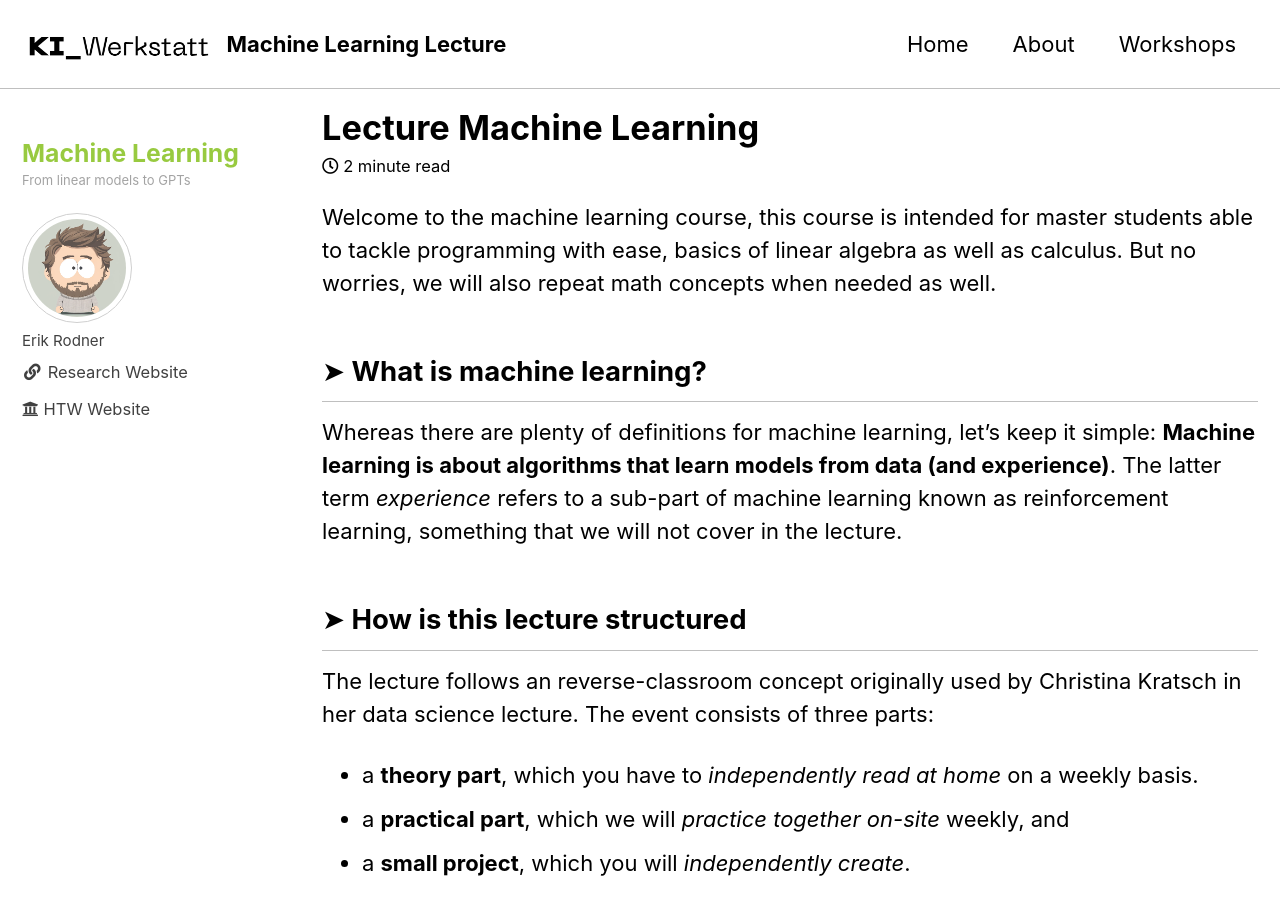
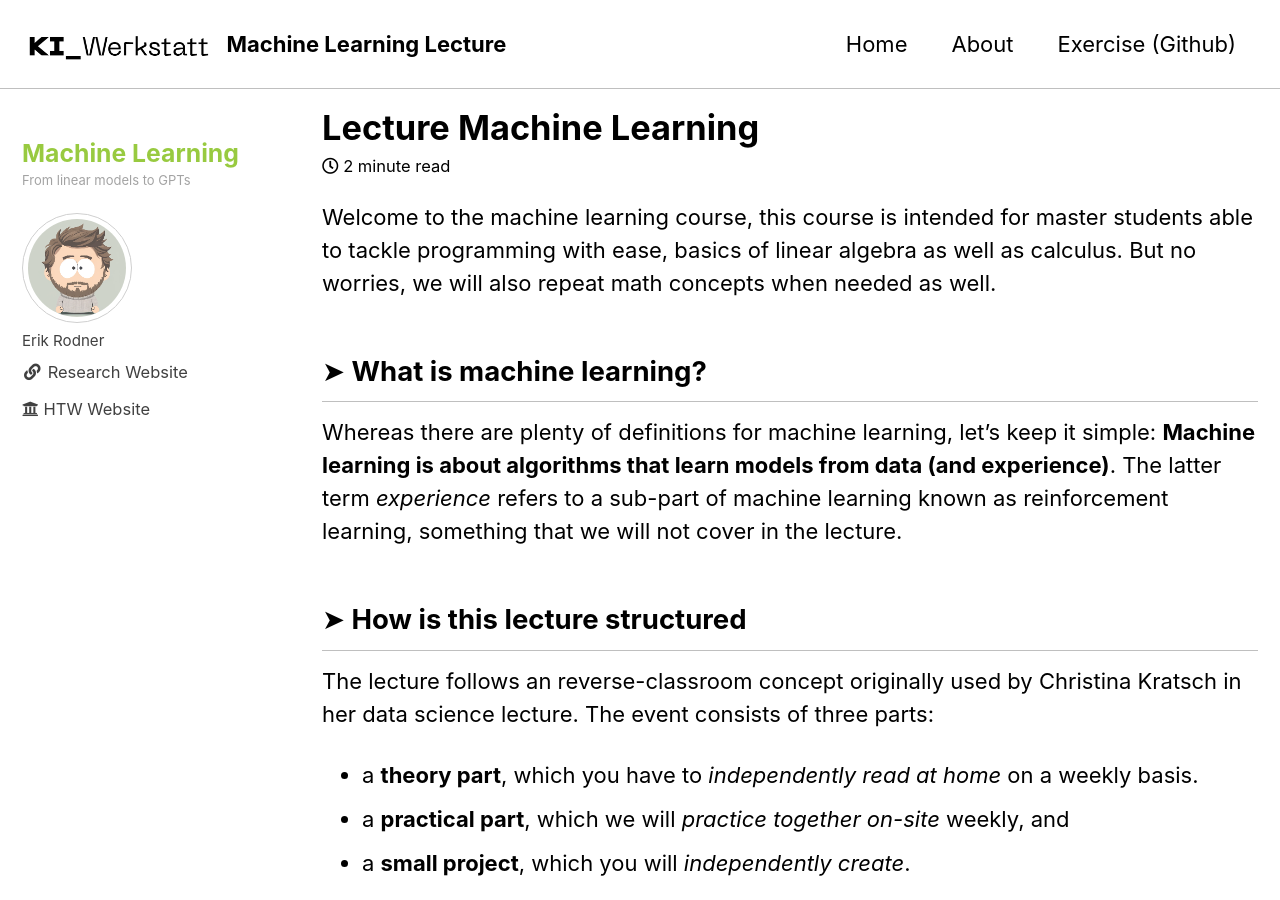
Before and after one commit to HTW-Berlin-KI-Werkstatt/ml-lecture, a Jekyll site: the page built from index.md, in a window 1280 px wide and 900 px high. Built offline with Jekyll 4.4.1, drawn with Linux system fonts in a browser that asks for light colours; cached includes are drawn as plain includes.

Commit message:
Fixing the navigation bar

```diff
--- a/_data/navigation.yml
+++ b/_data/navigation.yml
@@ -4,5 +4,5 @@ main:
     url: /
   - title: "About"
     url: /about/
-  - title: "Workshops"
-    url: /workshops/ws-toc/
+  - title: "Exercise (Github)"
+    url: https://github.com/HTW-Berlin-KI-Werkstatt/ml-lecture-exercise
```
